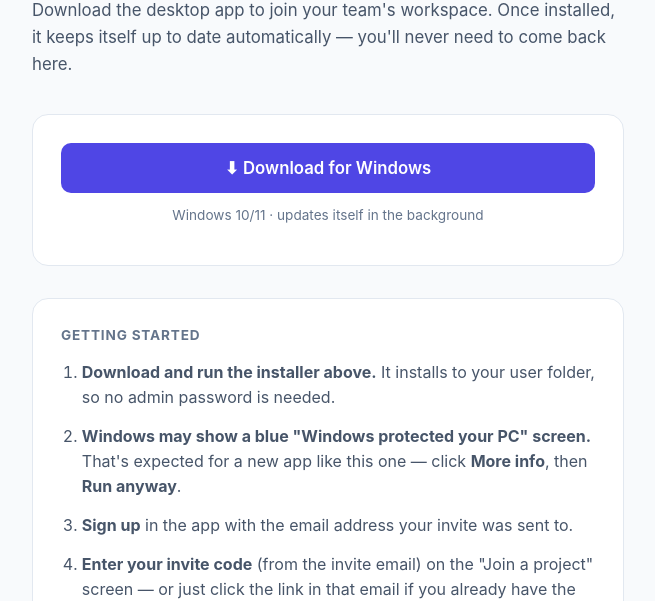
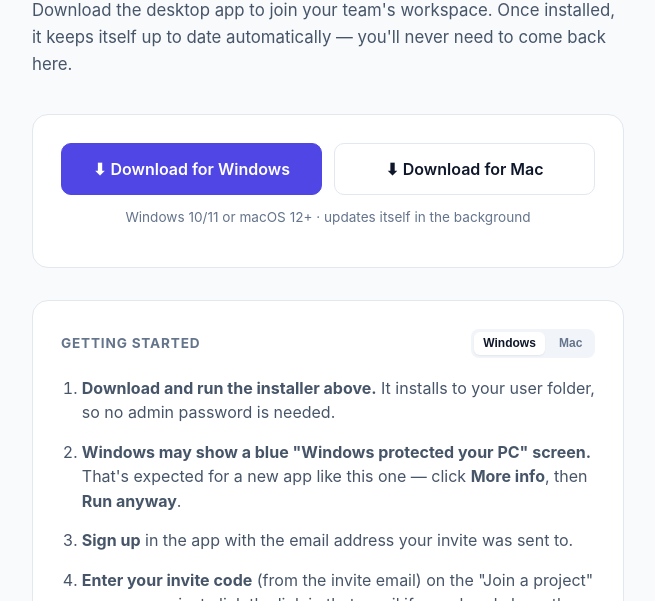
Before and after one commit to lonniemcbride/social-hub-releases, a plain HTML site: page index.html in a window 1280 px wide. Shown: the part 199-800 px from the top of the page, without its empty margins (312-967 px from the left). Drawn offline with Linux system fonts and the light colour scheme.

Commit message:
Add Mac download option and Gatekeeper instructions

```diff
--- a/index.html
+++ b/index.html
@@ -72,22 +72,33 @@
     padding: 1.75rem;
     margin-bottom: 2rem;
   }
+  .platform-row {
+    display: flex;
+    gap: 0.75rem;
+  }
   .download-btn {
+    flex: 1;
     display: flex;
     align-items: center;
     justify-content: center;
-    gap: 0.6rem;
-    width: 100%;
+    gap: 0.5rem;
+    text-decoration: none;
+    font-weight: 600;
+    font-size: 1rem;
+    padding: 0.95rem 1rem;
+    border-radius: 10px;
+    transition: all 0.15s ease;
+    border: 1px solid var(--slate-200);
+    color: var(--slate-900);
+    background: white;
+  }
+  .download-btn.primary {
     background: var(--brand-600);
     color: white;
-    text-decoration: none;
-    font-weight: 600;
-    font-size: 1.05rem;
-    padding: 0.95rem 1.5rem;
-    border-radius: 10px;
-    transition: background 0.15s ease;
+    border-color: var(--brand-600);
   }
-  .download-btn:hover { background: var(--brand-700); }
+  .download-btn.primary:hover { background: var(--brand-700); }
+  .download-btn:not(.primary):hover { background: var(--slate-100); }
   .platform-note {
     text-align: center;
     color: var(--slate-500);
@@ -107,10 +118,39 @@
     letter-spacing: 0.06em;
     color: var(--slate-500);
     margin: 0 0 1.1rem;
+    display: flex;
+    justify-content: space-between;
+    align-items: center;
+  }
+  .os-toggle {
+    display: flex;
+    gap: 0.25rem;
+    background: var(--slate-100);
+    border-radius: 8px;
+    padding: 3px;
+  }
+  .os-toggle button {
+    border: none;
+    background: transparent;
+    font-size: 0.75rem;
+    font-weight: 600;
+    padding: 0.3rem 0.6rem;
+    border-radius: 6px;
+    cursor: pointer;
+    color: var(--slate-500);
+    text-transform: none;
+    letter-spacing: normal;
+  }
+  .os-toggle button.active {
+    background: white;
+    color: var(--slate-900);
+    box-shadow: 0 1px 2px rgba(0,0,0,0.06);
   }
   ol { margin: 0; padding-left: 1.3rem; color: var(--slate-600); }
   li { margin-bottom: 0.9rem; line-height: 1.55; }
   li:last-child { margin-bottom: 0; }
+  .steps-panel { display: none; }
+  .steps-panel.active { display: block; }
   .callout {
     background: var(--brand-50);
     border: 1px solid var(--brand-100);
@@ -121,6 +161,12 @@
     color: var(--slate-600);
   }
   .callout strong { color: var(--slate-900); }
+  code {
+    background: var(--slate-100);
+    padding: 0.15rem 0.4rem;
+    border-radius: 4px;
+    font-size: 0.85em;
+  }
   footer {
     margin-top: 2.5rem;
     color: var(--slate-400);
@@ -144,14 +190,27 @@
     </p>
 
     <div class="download-card">
-      <a class="download-btn" href="https://github.com/lonniemcbride/social-hub-releases/releases/latest/download/Social-Hub-Setup.exe">
+      <div class="platform-row">
+        <a id="btn-windows" class="download-btn" href="https://github.com/lonniemcbride/social-hub-releases/releases/latest/download/Social-Hub-Setup.exe">
           ⬇ Download for Windows
         </a>
-      <p class="platform-note">Windows 10/11 · updates itself in the background</p>
+        <a id="btn-mac" class="download-btn" href="https://github.com/lonniemcbride/social-hub-releases/releases/latest/download/Social-Hub.dmg">
+          ⬇ Download for Mac
+        </a>
+      </div>
+      <p class="platform-note">Windows 10/11 or macOS 12+ · updates itself in the background</p>
     </div>
 
     <div class="steps">
-      <h2>Getting started</h2>
+      <h2>
+        <span>Getting started</span>
+        <span class="os-toggle">
+          <button id="tab-windows" onclick="showOs('windows')">Windows</button>
+          <button id="tab-mac" onclick="showOs('mac')">Mac</button>
+        </span>
+      </h2>
+
+      <div id="panel-windows" class="steps-panel">
         <ol>
           <li><strong>Download and run the installer above.</strong> It installs to your user folder, so no admin password is needed.</li>
           <li>
@@ -164,15 +223,46 @@
         </ol>
       </div>
 
+      <div id="panel-mac" class="steps-panel">
+        <ol>
+          <li><strong>Open the downloaded .dmg</strong> and drag Social Hub into your Applications folder.</li>
+          <li>
+            <strong>The first time you open it, macOS will block it</strong> ("Apple could not verify...").
+            That's expected for a new app like this one — go to <strong>System Settings → Privacy &amp; Security</strong>,
+            scroll down, and click <strong>Open Anyway</strong> next to the Social Hub message. (Or right-click the
+            app in Applications and choose <strong>Open</strong> instead of double-clicking.)
+          </li>
+          <li><strong>Sign up</strong> in the app with the email address your invite was sent to.</li>
+          <li><strong>Enter your invite code</strong> (from the invite email) on the "Join a project" screen.</li>
+        </ol>
+      </div>
+    </div>
+
     <div class="callout">
-      <strong>Why the security warning?</strong> The installer isn't yet signed with a paid
-      code-signing certificate, so Windows flags it as unrecognized. The app itself is
-      safe — this is standard for small, newly-published software.
+      <strong>Why the security warning?</strong> Neither installer is signed with a paid
+      certificate yet, so Windows and macOS both flag them as unrecognized. The app itself is
+      safe — this is standard for small, newly-published software, and it's only a one-time
+      step per machine.
     </div>
 
     <footer>
       Having trouble? Reach out to whoever invited you.
     </footer>
   </div>
+
+  <script>
+    function showOs(os) {
+      document.querySelectorAll('.steps-panel').forEach(function (el) { el.classList.remove('active'); });
+      document.querySelectorAll('.os-toggle button').forEach(function (el) { el.classList.remove('active'); });
+      document.querySelectorAll('.download-btn').forEach(function (el) { el.classList.remove('primary'); });
+      document.getElementById('panel-' + os).classList.add('active');
+      document.getElementById('tab-' + os).classList.add('active');
+      document.getElementById('btn-' + os).classList.add('primary');
+      try { localStorage.setItem('social-hub-os', os); } catch (e) {}
+    }
+    var detected = /Mac/.test(navigator.platform || navigator.userAgent) ? 'mac' : 'windows';
+    var saved = (function () { try { return localStorage.getItem('social-hub-os'); } catch (e) { return null; } })();
+    showOs(saved || detected);
+  </script>
 </body>
 </html>
```
Lines whose indentation alone changed are shown as unchanged.
